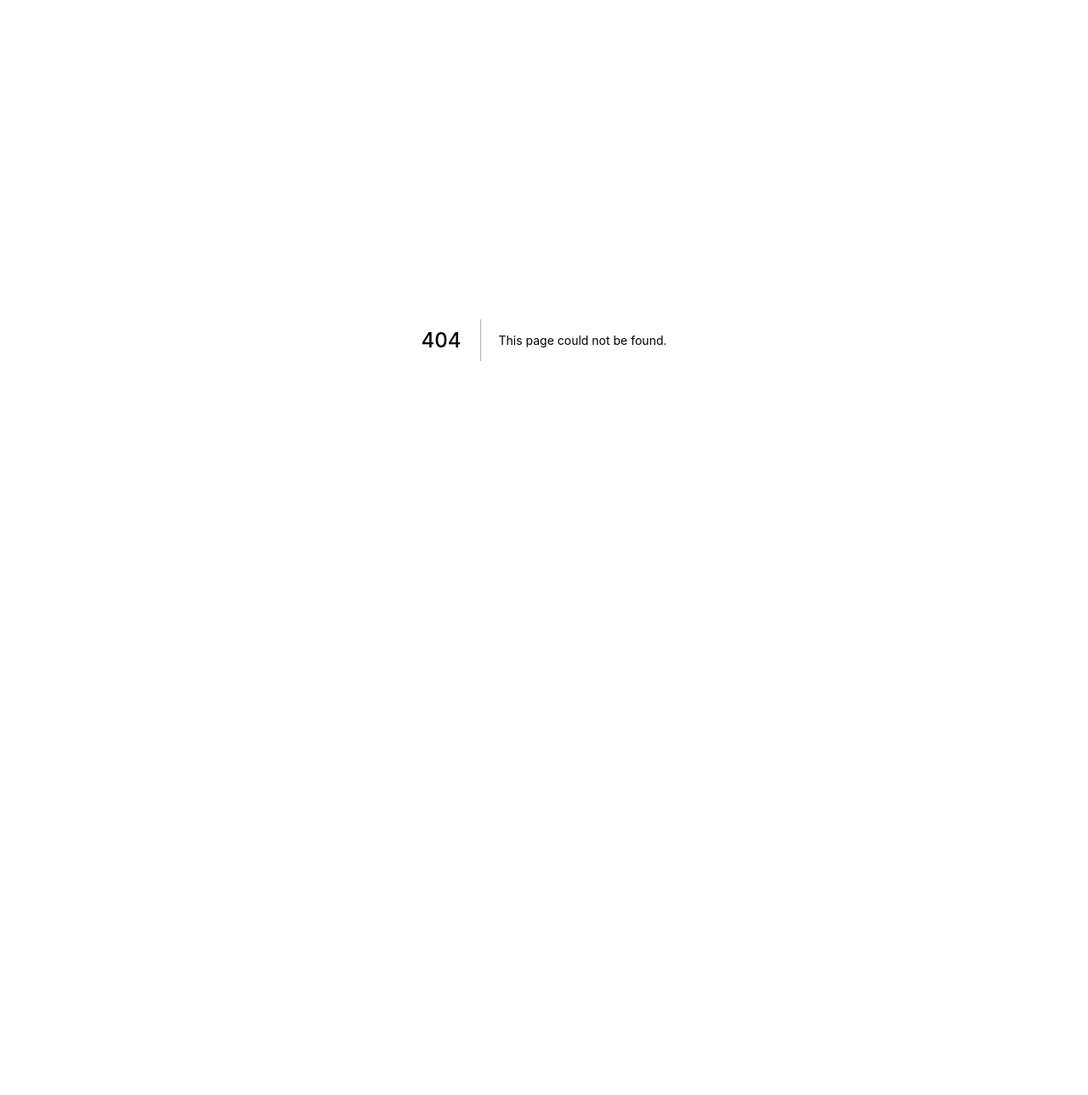
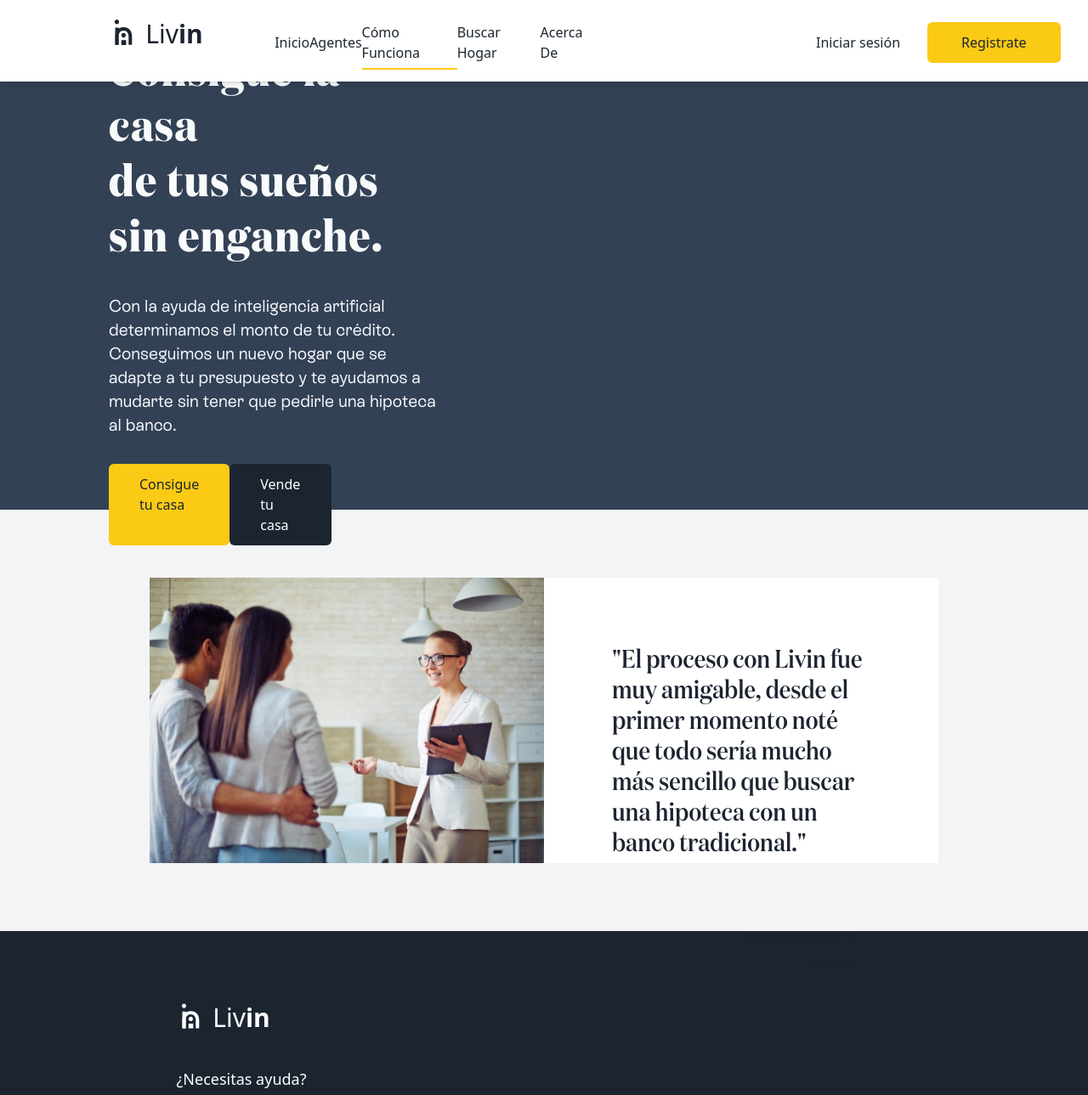
Before and after one commit to AlexisMorhe/Livin-MVP, a Next.js app: page /como-funciona in a window 1280 px wide. Before the commit this address had no page. Shown: the top 1289 px of the page at 85% size. Before the commit the page ends 800 px from the top, so only its background shows below. Built offline with nearby package versions, Linux system fonts and the light colour scheme; a web font is replaced by a local one.

Commit message:
Page added

```diff
--- /dev/null
+++ b/components/Agentes/contacto.js
@@ -0,0 +1,38 @@
+const Contacto = () => {
+  return(
+    <div className='text-dark bg-yellow-300 w-full relative h-[66vh] flex justify-around text-dark'>
+      <div className='flex  flex-col h-full z-10 w-2/5 pl-36 justify-between py-10 relative'>
+        <div>
+          <h3 className='font-domaine-medium text-[3.25rem]'>Contacto</h3>
+          <p className='font-rebond text-xl my-5'>Únete a Livin y comienza a recibir comisiones por tu trabajo.</p>
+          <p className='font-rebond text-xl my-5'>Llena el formulario de contacto y uno de nuestros asesores se pondrá en contacto contigo.</p>
+        </div>
+      </div>
+      <div className='flex pl-20 font-rebond h-full text-xl z-10 w-3/5 justify-around relative'>
+        <div className='flex flex-col h-5/6 w-1/3 pt-24 justify-between'>
+          <div>
+            <div className='flex flex-col w-5/6 mb-8'>
+              <label className='mb-4'>Nombre:</label>
+              <input className='rounded py-2 px-2'/>
+            </div>
+            <div className='flex flex-col w-5/6 mb-8'>
+              <label className='mb-4'>Telefono:</label>
+              <input className='rounded py-2 px-2'/>
+            </div>
+            <div className='flex flex-col w-5/6 mb-8'>
+              <label className='mb-4'>Correo:</label>
+              <input className='rounded py-2 px-2'/>
+            </div>
+          </div>
+          <button className='w-5/6 py-3 px-9 text-white bg-dark font-chillax font-medium rounded-md hover:bg-slate-700 transition-all'>Enviar mensaje</button>
+        </div>
+        <div className='h-5/6 w-1/2 pt-24 flex flex-col justify-between'>
+          <label className='mb-4'>Mensaje:</label>
+          <textarea className='rounded py-2 w-5/6 h-full px-2 resize-none border-none'/>
+        </div>
+      </div>
+    </div>
+  )
+}
+
+export default Contacto;
--- /dev/null
+++ b/components/Agentes/hero-agentes.js
@@ -0,0 +1,18 @@
+import Link from "next/link";
+
+export default function HeroAgentes(){
+  return(
+    <div className='bg-gray-50 w-11/12 px-12 relative h-[63vh] text-dark flex'>
+      <div className='w-7/12 h-full flex justify-center'>
+        <img className='object-cover w-full' src='static/agente.jpg' />
+      </div>
+      <div className='flex flex-col h-full z-10 w-2/5 pl-20 justify-center relative'>
+        <h1 className='font-domaine-bold tracking-wide font-bold text-[3.25rem] my-4 leading-tight w-5/6'>¿Quieres trabajar como <br/>agente de Livin?</h1>
+        <p className='font-rebond w-full my-4 text-xl'>Sugierele a tus clientes el comprar o vender su casa de Livin y nosotros nos encargamos de las comisiones.</p>
+        <div className='flex justify-between w-[70vw] lg:w-2/3'>
+          <Link href='/'><a className='my-4 lg:w-fit py-3 px-4 lg:px-9 bg-yellow-300 font-chillax font-medium rounded-md hover:bg-yellow-200 transition-all'>Quiero ser contactado</a></Link>
+        </div>
+      </div>
+    </div>
+  )
+}
--- /dev/null
+++ b/components/Como Funciona/testimonio2.js
@@ -0,0 +1,16 @@
+export default function Testimonio2() {
+  return (
+    <div className='bg-gray-100 w-full px-44 py-20 relative h-[62vh] text-dark flex justify-center items-center'>
+      <div className='w-full h-full bg-white flex'>
+        <div className='w-1/2 h-full'>
+          <img src='/static/agente.jpg' className='h-full w-full object-cover'/>
+        </div>
+        <div className='w-1/2 h-full p-20'>
+          <p className='font-domaine-medium text-3xl'>&quot;El proceso con Livin fue muy amigable, desde el primer momento noté que todo sería mucho más sencillo que buscar una hipoteca con un banco tradicional.&quot;</p>
+          <p className='font-chillax text-right mr-4 font-semibold mt-20'>Alexis Morales H.</p>
+          <p className='font-rebond text-right mr-4 my-2'>Alumno</p>
+        </div>
+      </div>
+    </div>
+  )
+}
--- a/components/Layout/navbar.js
+++ b/components/Layout/navbar.js
@@ -5,7 +5,7 @@ import NavLogo from "../General/logo";
 const navigation = [
   { name: 'Inicio', href: '/' },
   { name: 'Agentes', href: '/agentes' },
-  { name: 'Cómo Funciona', href: '/funcionamiento' },
+  { name: 'Cómo Funciona', href: '/como-funciona' },
   { name: 'Buscar Hogar', href: '/buscar' },
   { name: 'Acerca De', href: '/acerca' },
 ]
--- a/pages/agentes.js
+++ b/pages/agentes.js
@@ -1,53 +1,13 @@
 import Link from "next/link";
 import Layout from "../components/Layout/layout";
+import HeroAgentes from "../components/Agentes/hero-agentes";
+import Contacto from "../components/Agentes/contacto";
 
 export default function Agentes() {
   return (
     <Layout>
-      <div className='bg-gray-50 w-11/12 px-12 relative h-[63vh] text-dark flex'>
-        <div className='w-7/12 h-full flex justify-center'>
-          <img className='object-cover w-full' src='static/agente.jpg' />
-        </div>
-        <div className='flex flex-col h-full z-10 w-2/5 pl-20 justify-center relative'>
-          <h1 className='font-domaine-bold tracking-wide font-bold text-[3.25rem] my-4 leading-tight w-5/6'>¿Quieres trabajar como <br/>agente de Livin?</h1>
-          <p className='font-rebond w-full my-4 text-xl'>Sugierele a tus clientes el comprar o vender su casa de Livin y nosotros nos encargamos de las comisiones.</p>
-          <div className='flex justify-between w-[70vw] lg:w-2/3'>
-            <Link href='/'><a className='my-4 lg:w-fit py-3 px-4 lg:px-9 bg-yellow-300 font-chillax font-medium rounded-md hover:bg-yellow-200 transition-all'>Quiero ser contactado</a></Link>
-          </div>
-        </div>
-      </div>
-      <div className='text-dark bg-yellow-300 w-full relative h-[66vh] flex justify-around text-dark'>
-        <div className='flex  flex-col h-full z-10 w-2/5 pl-36 justify-between py-10 relative'>
-          <div>
-            <h3 className='font-domaine-medium text-[3.25rem]'>Contacto</h3>
-            <p className='font-rebond text-xl my-5'>Únete a Livin y comienza a recibir comisiones por tu trabajo.</p>
-            <p className='font-rebond text-xl my-5'>Llena el formulario de contacto y uno de nuestros asesores se pondrá en contacto contigo.</p>
-          </div>
-        </div>
-        <div className='flex pl-20 font-rebond h-full text-xl z-10 w-3/5 justify-around relative'>
-          <div className='flex flex-col h-5/6 w-1/3 pt-24 justify-between'>
-            <div>
-              <div className='flex flex-col w-5/6 mb-8'>
-                <label className='mb-4'>Nombre:</label>
-                <input className='rounded py-2 px-2'/>
-              </div>
-              <div className='flex flex-col w-5/6 mb-8'>
-                <label className='mb-4'>Telefono:</label>
-                <input className='rounded py-2 px-2'/>
-              </div>
-              <div className='flex flex-col w-5/6 mb-8'>
-                <label className='mb-4'>Correo:</label>
-                <input className='rounded py-2 px-2'/>
-              </div>
-            </div>
-            <button className='w-5/6 py-3 px-9 text-white bg-dark font-chillax font-medium rounded-md hover:bg-slate-700 transition-all'>Enviar mensaje</button>
-          </div>
-          <div className='h-5/6 w-1/2 pt-24 flex flex-col justify-between'>
-            <label className='mb-4'>Mensaje:</label>
-            <textarea className='rounded py-2 w-5/6 h-full px-2 resize-none border-none'/>
-          </div>
-        </div>
-      </div>
+      <HeroAgentes />
+      <Contacto />
     </Layout>
   )
 }
--- /dev/null
+++ b/pages/como-funciona.js
@@ -0,0 +1,21 @@
+import Layout from "../components/Layout/layout";
+import Testimonio2 from "../components/Como Funciona/testimonio2";
+import Link from "next/link";
+
+export default function Funcionamiento() {
+  return(
+    <Layout>
+      <div className='bg-slate-700 w-full px-12 relative h-[63vh] text-dark flex'>
+        <div className='flex text-slate-50 flex-col h-full z-10 w-2/5 pl-20 justify-center relative'>
+          <h1 className='font-domaine-bold tracking-wide text-[3.25rem] my-4 leading-tight w-5/6'>Consigue la casa <br/>de tus sueños sin enganche.</h1>
+          <p className='font-rebond w-full my-4 text-xl'>Con la ayuda de inteligencia artificial determinamos el monto de tu crédito. Conseguimos un nuevo hogar que se adapte a tu presupuesto y te ayudamos a mudarte sin tener que pedirle una hipoteca al banco.</p>
+          <div className='flex justify-between w-2/3'>
+            <Link href='/registro'><a className='my-4 w-fit py-3 px-9 bg-yellow-300 font-chillax text-dark font-medium rounded-md hover:bg-yellow-200 transition-all'>Consigue tu casa</a></Link>
+            <Link href='/vendetucasa'><a className='my-4 w-fit py-3 px-9 text-white bg-dark font-chillax font-medium rounded-md hover:bg-slate-700 transition-all'>Vende tu casa</a></Link>
+          </div>
+        </div>
+      </div>
+      <Testimonio2 />
+    </Layout>
+  )
+}
--- a/pages/index.js
+++ b/pages/index.js
@@ -4,7 +4,7 @@ import Calculator from "../components/Home/calculator";
 import Explanation from "../components/Home/explanation";
 import Featuring from "../components/Home/featuring";
 import Report from "../components/Home/report";
-import Testimonio from "../components/Home/Testimonio";
+import Testimonio from "../components/Home/testimonio";
 
 export default function Home() {
   return (
```
Also changed, not shown: components/Home/testimonio.js (renamed from components/Home/Testimonio.js).
